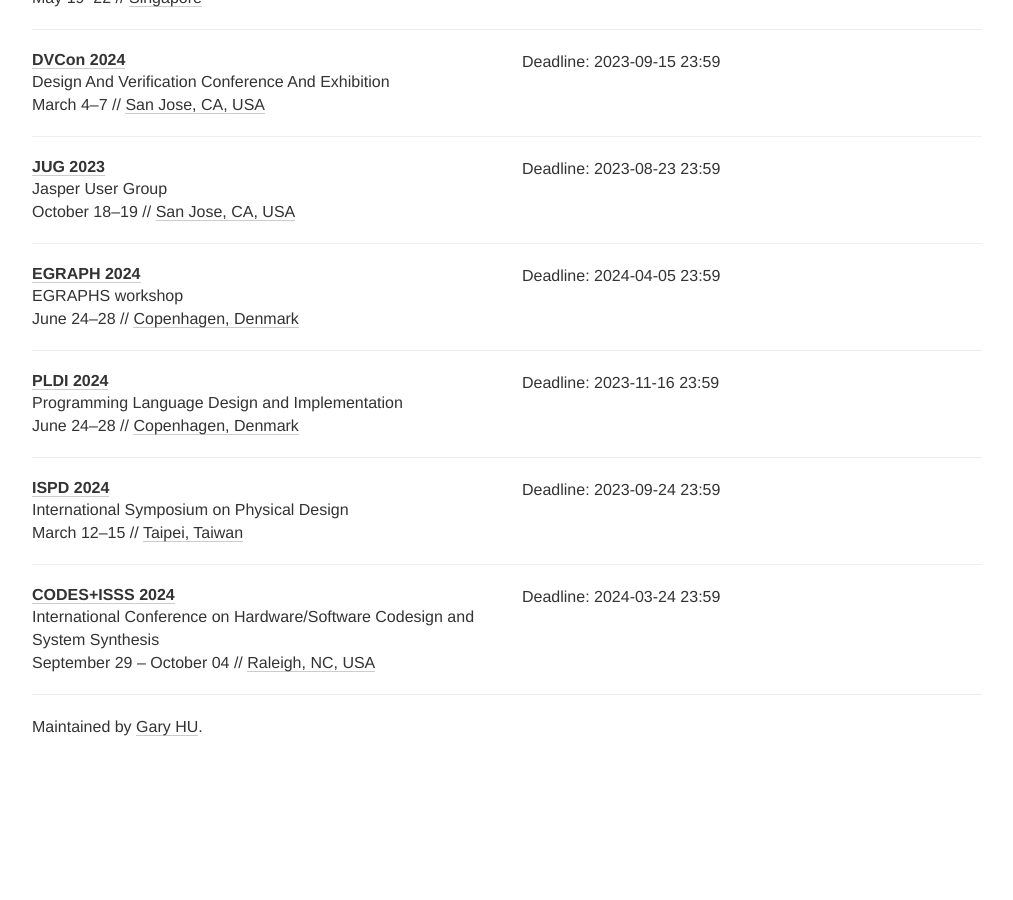
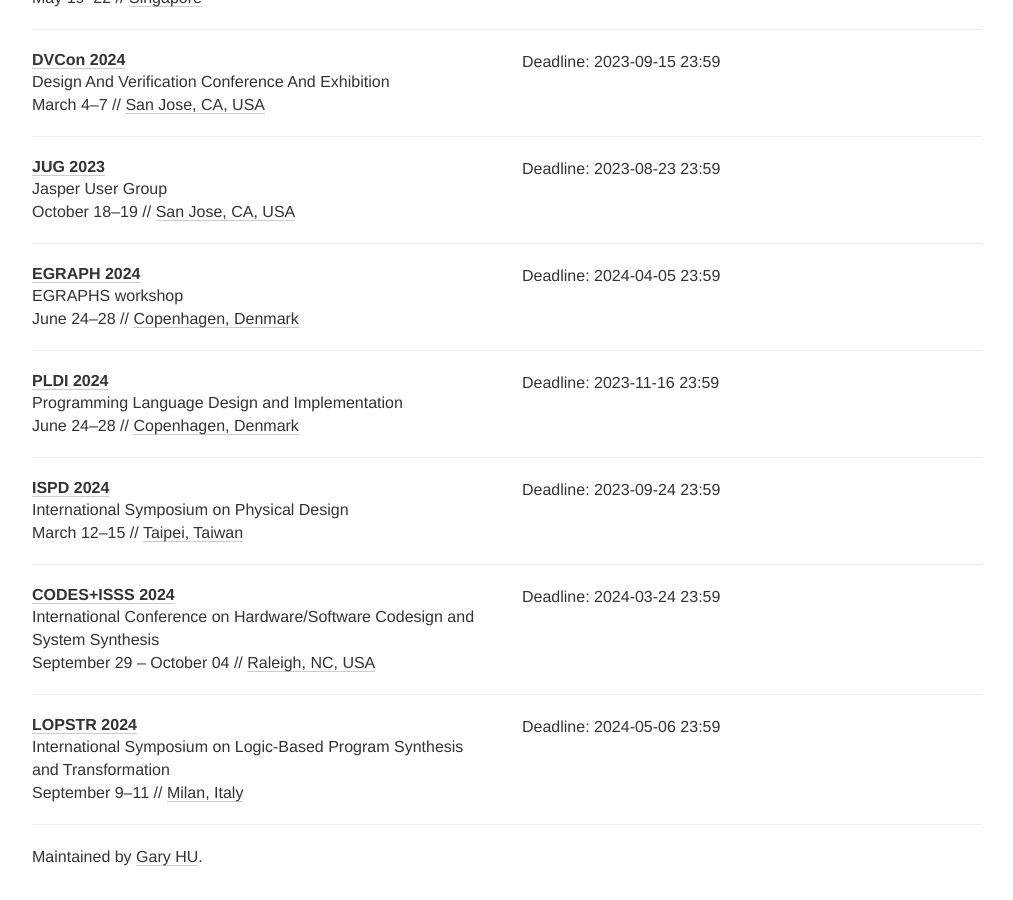
Before and after one commit to Gy-Hu/EDA_FV_conference_deadline, a Jekyll site: the page built from index.html, in a window 1280 px wide and 900 px high, scrolled down 5100 px. Shown: the whole window, without its empty margins (133-1146 px from the left). Built offline with Jekyll 4.4.1, drawn with Linux system fonts in a browser that asks for light colours; nearby versions of some CDN libraries; comment, search, counter and statistics services are not loaded; before the commit the page ends 5870 px from its top, so only the background shows below that.

Commit message:
update LOPSTR

```diff
--- a/_data/conferences.yml
+++ b/_data/conferences.yml
@@ -431,3 +431,12 @@
   deadline: ["2024-03-24 23:59"]
   place:   Raleigh, NC, USA
   tags: [EDA]
+
+- name: LOPSTR
+  year: 2024
+  date: September 9-11
+  description: International Symposium on Logic-Based Program Synthesis and Transformation
+  link: https://lopstr.github.io/2024/
+  deadline: ["2024-05-06 23:59"]
+  place:   Milan, Italy
+  tags: [EDA]
```
